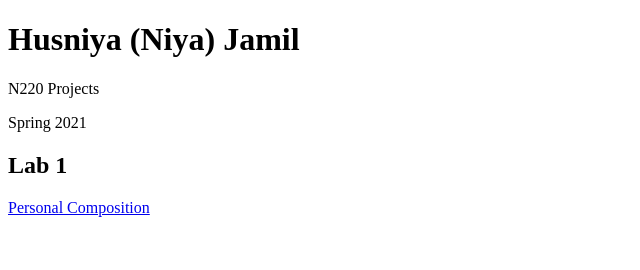
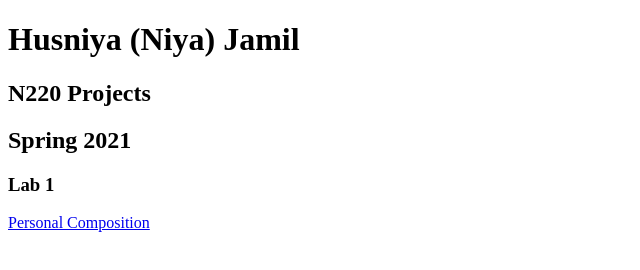
Before and after one commit to BeautyHanna/n220spring2021, a plain HTML site: page index.html in a window 1280 px wide. Shown: the whole page, without its empty margins (0-640 px from the left). Drawn offline with Linux system fonts and the light colour scheme.

Commit message:
Update index.html

```diff
--- a/index.html
+++ b/index.html
@@ -8,10 +8,10 @@
 <body>
 
     <h1>Husniya (Niya) Jamil</h1>
-    <p>N220 Projects</p>
-    <p>Spring 2021</p>
+    <h2>N220 Projects</h2>
+    <h2>Spring 2021</h2>
 
-    <h2>Lab 1</h2>
+    <h3>Lab 1</h3>
     <p><a href="labs/lab1/index.html">Personal Composition</a></p>
 
 </body>
```
